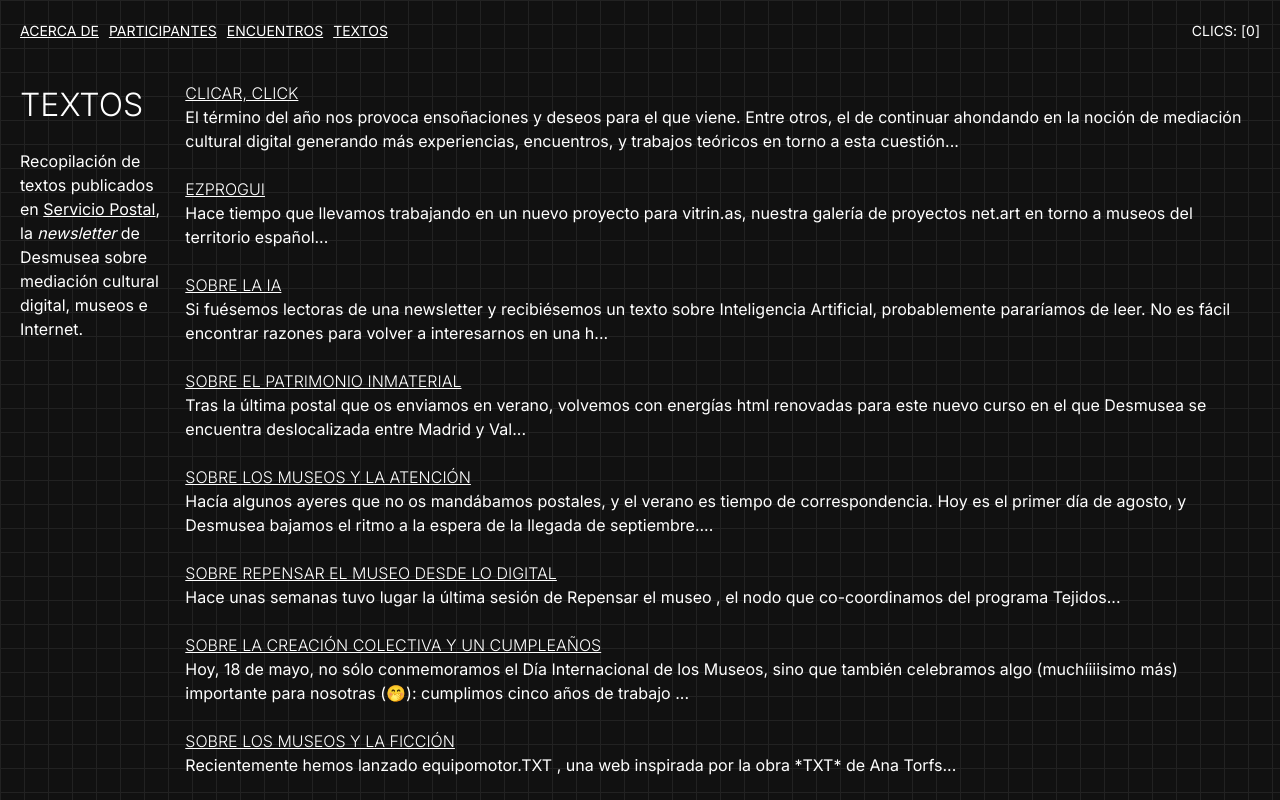
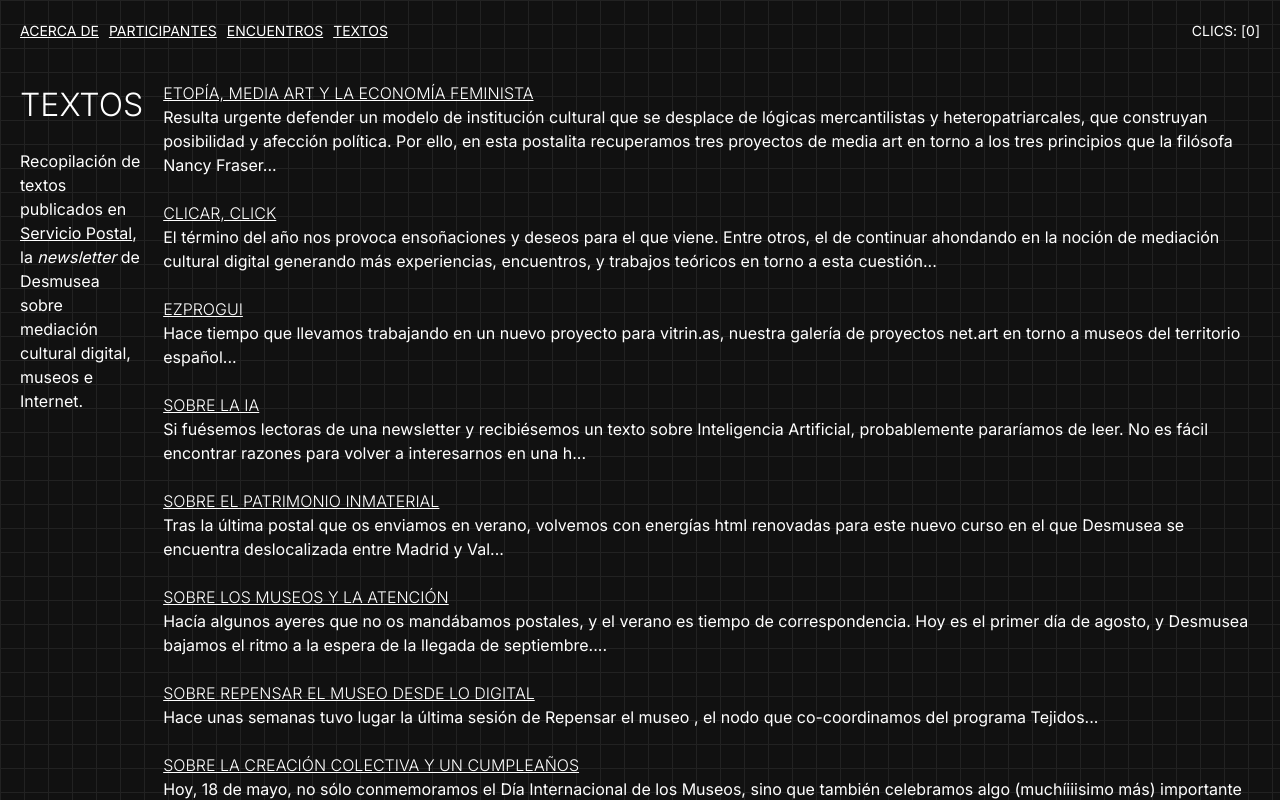
Before and after one commit to claraharguindey/clicar-click, a Next.js app: page /textos in a window 1280 px wide. Shown: the top 800 px of the page. Built offline with nearby package versions, Linux system fonts and the light colour scheme.

Commit message:
add link

```diff
--- a/src/app/textos/page.tsx
+++ b/src/app/textos/page.tsx
@@ -16,13 +16,31 @@ export default function About() {
         <div>
           {" "}
           Recopilación de textos publicados en{" "}
-          <Link href={"https://tinyletter.com/desmusea"}>Servicio Postal</Link>,
+          <Link href={"https://desmusea.substack.com/"}>Servicio Postal</Link>,
           la <i>newsletter</i> de Desmusea sobre mediación cultural digital,
           museos e Internet.
         </div>
       </aside>
       <div>
         <ul>
+          <li>
+            <Link
+              href={"https://desmusea.substack.com/p/04e"}
+              target="_blank"
+            >
+              <h2 className="subtitle">
+                Etopía, media art y la economía feminista
+              </h2>
+            </Link>
+            <p>
+              Resulta urgente defender un modelo de institución cultural que se
+              desplace de lógicas mercantilistas y heteropatriarcales, que
+              construyan posibilidad y afección política. Por ello, en esta
+              postalita recuperamos tres proyectos de media art en torno a los
+              tres principios que la filósofa Nancy Fraser...
+            </p>
+          </li>
+          <br />
           <li>
             <Link
               href={"https://desmusea.substack.com/p/message-11"}
```
